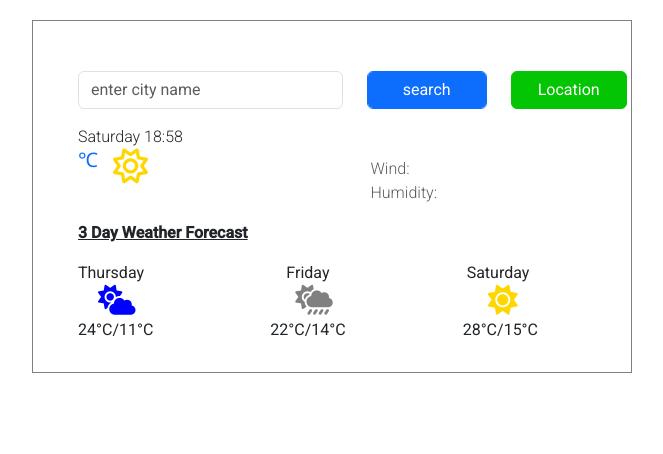
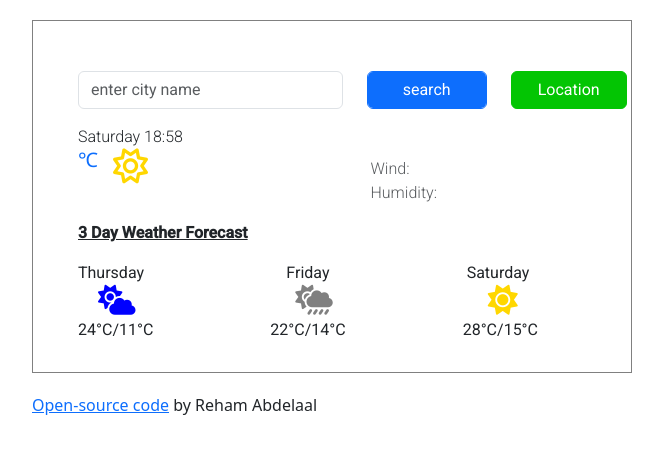
Before and after one commit to RehamA89/Weather-App, a plain HTML site: page index.html in a window 1280 px wide. Shown: the whole page, without its empty margins (70-733 px from the left). Drawn offline with nearby package versions, Linux system fonts and the light colour scheme; a web font is replaced by a local one.

Commit message:
Added open-source code link

```diff
--- a/index.html
+++ b/index.html
@@ -106,6 +106,10 @@
 
         <script src="src/script.js"></script>
       </div>
+      <a href="https://github.com/RehamA89/weather-app.git" class="link"
+        >Open-source code</a
+      >
+      by Reham Abdelaal
     </div>
   </body>
 </html>
--- a/src/styles.css
+++ b/src/styles.css
@@ -48,3 +48,6 @@ button:hover {
   color: gold;
   margin-left: 25px;
 }
+.link {
+  margin-left: 20px;
+}
```
